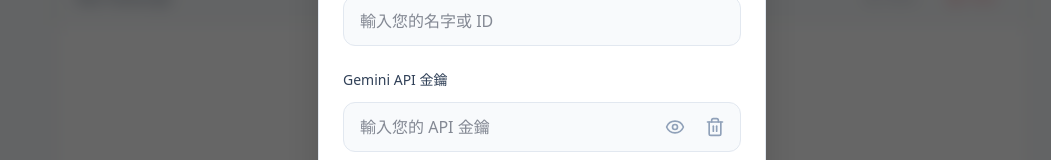
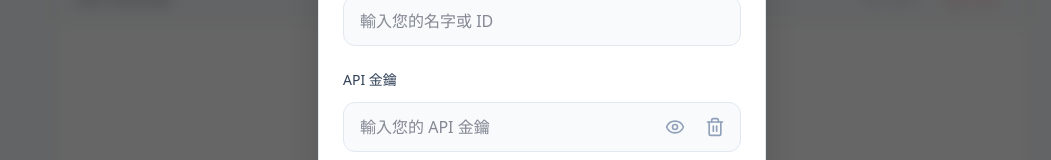
Before and after one commit to drbarretlin-code/Translator, a React (Vite) app: page / in a window 1280 px wide. Shown: the part 245-405 px from the top of the page, without its empty margins (98-1149 px from the left). Built offline with nearby package versions, Linux system fonts and the light colour scheme; no server answers; what opencc-js would draw is missing.

Commit message:
feat: Improve timestamp display and API key prompt
Updates the timestamp display to always show hours, minutes, and seconds in 24-hour format. Also, clarifies the API key prompt message to be more general, removing the specific mention of "Gemini API".

```diff
--- a/src/App.tsx
+++ b/src/App.tsx
@@ -24,7 +24,7 @@ const TranscriptItem = React.memo(({ t }: { t: any }) => (
     {/* ID 與時間標籤 */}
     <div className="flex items-center justify-between text-[10px] text-slate-400 dark:text-slate-500 font-mono h-4">
       <span>{t.speakerName || '匿名'}</span>
-      <span>{new Date(t.createdAt || t.timestamp?.toMillis() || Date.now()).toLocaleTimeString('zh-TW', { minute: '2-digit', second: '2-digit' })}</span>
+      <span>{new Date(t.createdAt || t.timestamp?.toMillis() || Date.now()).toLocaleTimeString('zh-TW', { hour: '2-digit', minute: '2-digit', second: '2-digit', hour12: false })}</span>
     </div>
 
     {/* 原文 */}
@@ -664,7 +664,7 @@ export default function App() {
     }
 
     if (!userApiKey) {
-      setCustomAlert({ message: "請輸入您的 Gemini API 金鑰，再建立房間。", type: 'alert' });
+      setCustomAlert({ message: "請輸入您的 API 金鑰，再建立房間。", type: 'alert' });
       return;
     }
 
@@ -916,7 +916,7 @@ export default function App() {
 
       // 根據速率限制判斷：免費版通常較低 (例如 15 RPM)，付費版較高
       const type = limit > 50 ? 'paid' : 'free';
-      const projectName = 'Gemini API';
+      const projectName = 'Interpreter';
 
       const result = { type, projectName };
       apiKeyValidationCache.current[key] = result;
@@ -1368,7 +1368,7 @@ export default function App() {
 
     if (!effectiveApiKey) {
       if (user && roomCreatorId && user.uid === roomCreatorId) {
-        setErrorMsg('請先在管理者設定中配置您的 Gemini API 金鑰。');
+        setErrorMsg('請先在管理者設定中配置您的 API 金鑰。');
         setShowAdminSettings(true);
       } else {
         setErrorMsg('無法取得房間的 API 金鑰，請聯繫建立者。');
@@ -1840,7 +1840,7 @@ Rules:
 
                 <div className="space-y-3">
                   <label className="block text-sm font-medium text-slate-700 dark:text-slate-300">
-                    Gemini API 金鑰
+                    API 金鑰
                   </label>
                   <div className="relative">
                     <input
@@ -2020,7 +2020,7 @@ Rules:
                     type="password"
                     value={userApiKey}
                     onChange={(e) => setUserApiKey(e.target.value)}
-                    placeholder="輸入 Gemini API 金鑰 (僅儲存於本地)"
+                    placeholder="輸入 API 金鑰 (僅儲存於本地)"
                     className="w-full px-4 py-2.5 bg-slate-50 dark:bg-slate-800 border border-slate-200 dark:border-slate-700 rounded-xl focus:ring-2 focus:ring-blue-500 outline-none transition-all"
                   />
                   <p className="text-xs text-slate-500 dark:text-slate-400">
@@ -2107,7 +2107,7 @@ Rules:
                       value={userApiKey}
                       onChange={(e) => setUserApiKey(e.target.value)}
                       className="w-full pl-4 pr-24 py-2.5 bg-slate-50 dark:bg-slate-800 border border-slate-200 dark:border-slate-700 rounded-xl focus:ring-2 focus:ring-blue-500 outline-none transition-all font-mono text-sm"
-                      placeholder="輸入您的 Gemini API Key"
+                      placeholder="輸入您的 API Key"
                     />
                     <div className="absolute right-2 top-1/2 -translate-y-1/2 flex items-center gap-1">
                       <button
```
